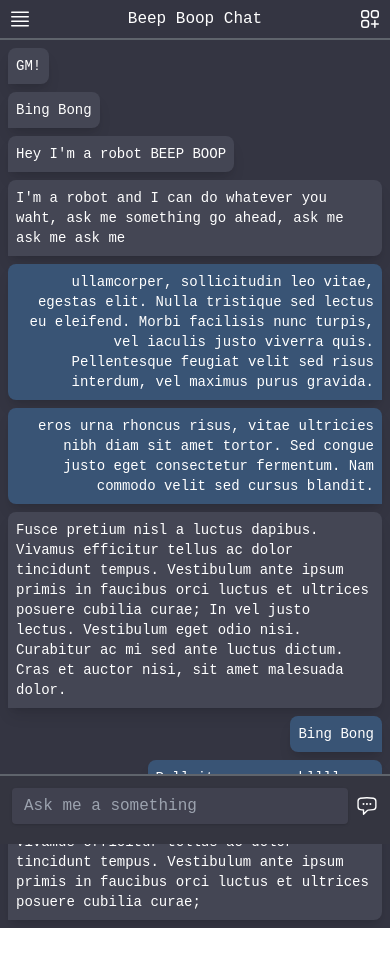
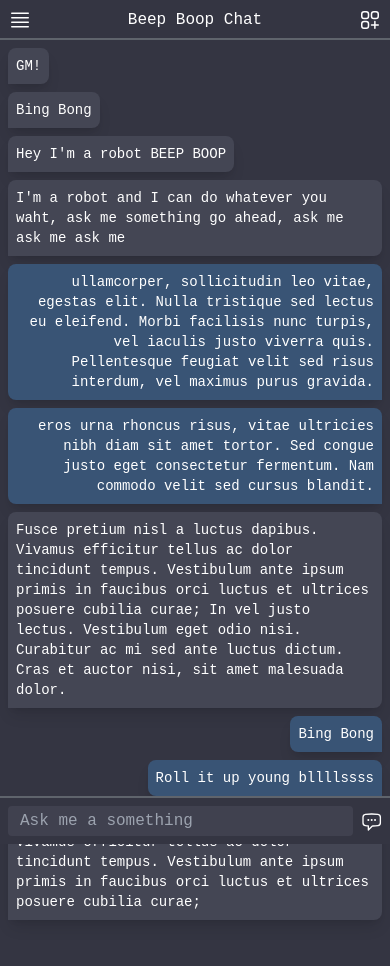
Before and after one commit to leche64/chat-app-client, a Next.js app: page / in a window 390 px wide. Shown: the top 966 px of the page. Before the commit the page ends 928 px from the top, so only its background shows below. Built offline with nearby package versions, Linux system fonts and the light colour scheme.

Commit message:
mobile checkpoint

```diff
--- a/pages/ChatInput.js
+++ b/pages/ChatInput.js
@@ -2,11 +2,12 @@ import React from "react";
 
 const ChatInput = () => {
   return (
-    <div className="w-full border-t-2 border-[#5F646C] fixed bottom-0">
-      <form className="bg-[#343540] p-3">
-        <div className="flex justify-between items-center mb-2">
+    // <div className="chatInputContainer h-auto w-screen border-t-2 border-[#5F646C] flex bottom-0">
+    // </div>
+
+    <div className="chatInputContainer h-12 w-screen border-t-2 bg-[#343542] border-[#5F646C] flex justify-center p-2 fixed bottom-0 z-10">
         <input
-            className="bg-[#40414f] shadow appearance-none rounded w-full py-2 px-3 text-white leading-tight focus:outline-none focus:shadow-outline"
+          className="bg-[#40414f] appearance-none rounded w-96 py-2 px-3 text-white leading-tight focus:outline-none focus:shadow-outline"
           id="username"
           type="text"
           placeholder="Ask me a something"
@@ -27,8 +28,6 @@ const ChatInput = () => {
           />
         </svg>
     </div>
-      </form>
-    </div>
   );
 };
 
--- a/pages/ChatLog.js
+++ b/pages/ChatLog.js
@@ -2,7 +2,7 @@ import React from "react";
 
 const ChatLog = () => {
   return (
-    <div className="h-fit flex flex-col space-y-2 p-2 mt-10">
+    <div className="w-screen flex flex-col space-y-2 p-2 mt-10 mb-10">
       <div className="chat-box-left">GM!</div>
       <div className="chat-box-left">Bing Bong</div>
       <div className="chat-box-left">Hey I'm a robot BEEP BOOP</div>
--- a/pages/Header.js
+++ b/pages/Header.js
@@ -2,7 +2,7 @@ import React from "react";
 
 const Header = () => {
   return (
-    <div className="headerContainer h-10 w-full bg-[#343542] border-b-2 border-[#5F646C] flex justify-between items-center p-2 fixed top-0 z-10">
+    <div className="headerContainer h-10 w-screen bg-[#343542] border-b-2 border-[#5F646C] flex justify-between p-2 fixed top-0 z-10">
       <div className="headerIconTwo">
         <svg
           xmlns="http://www.w3.org/2000/svg"
--- a/pages/index.js
+++ b/pages/index.js
@@ -20,8 +20,11 @@ export default function Home() {
         <Header />
         {/* ChatLog */}
         <ChatLog />
+        {/* ChatInput */}
+        <ChatInput />
+        <br />
+        <br />
       </div>
-        <ChatInput />
     </>
   );
 }
```
Lines whose indentation alone changed are shown as unchanged.
